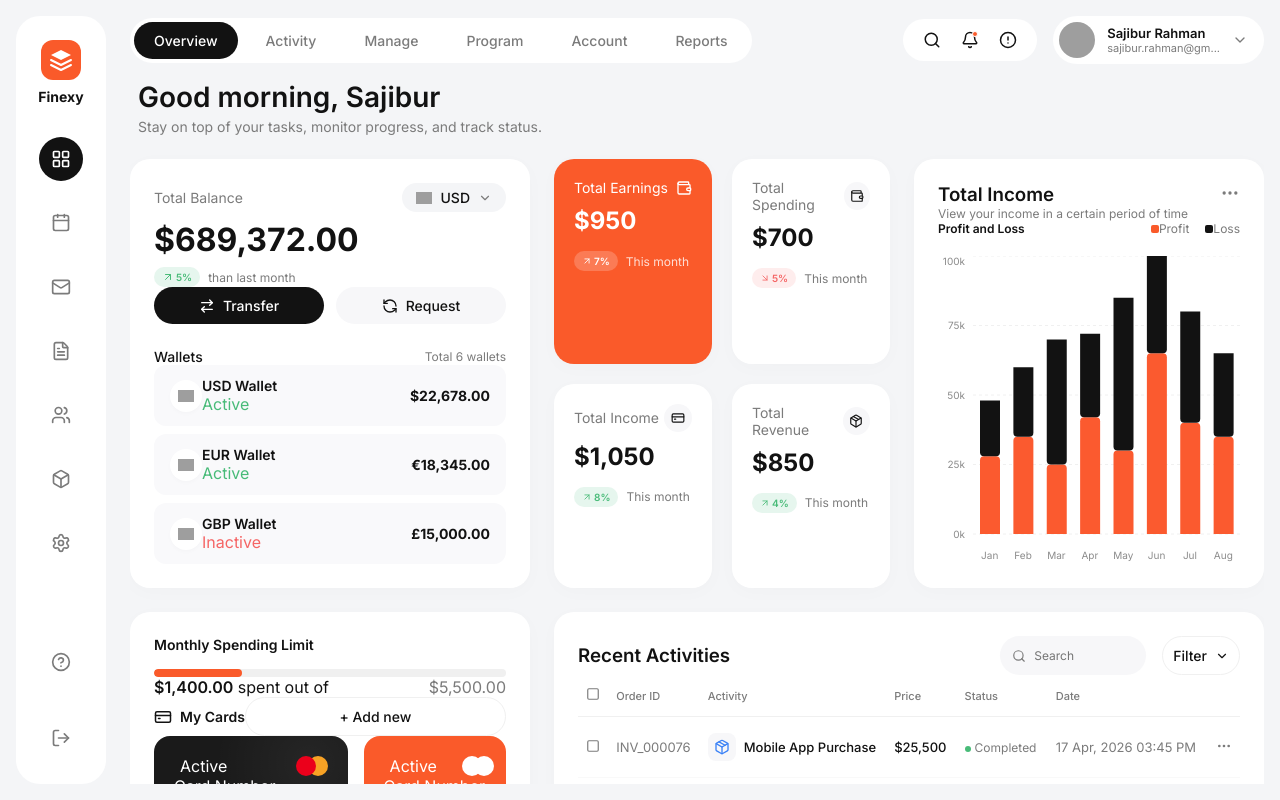
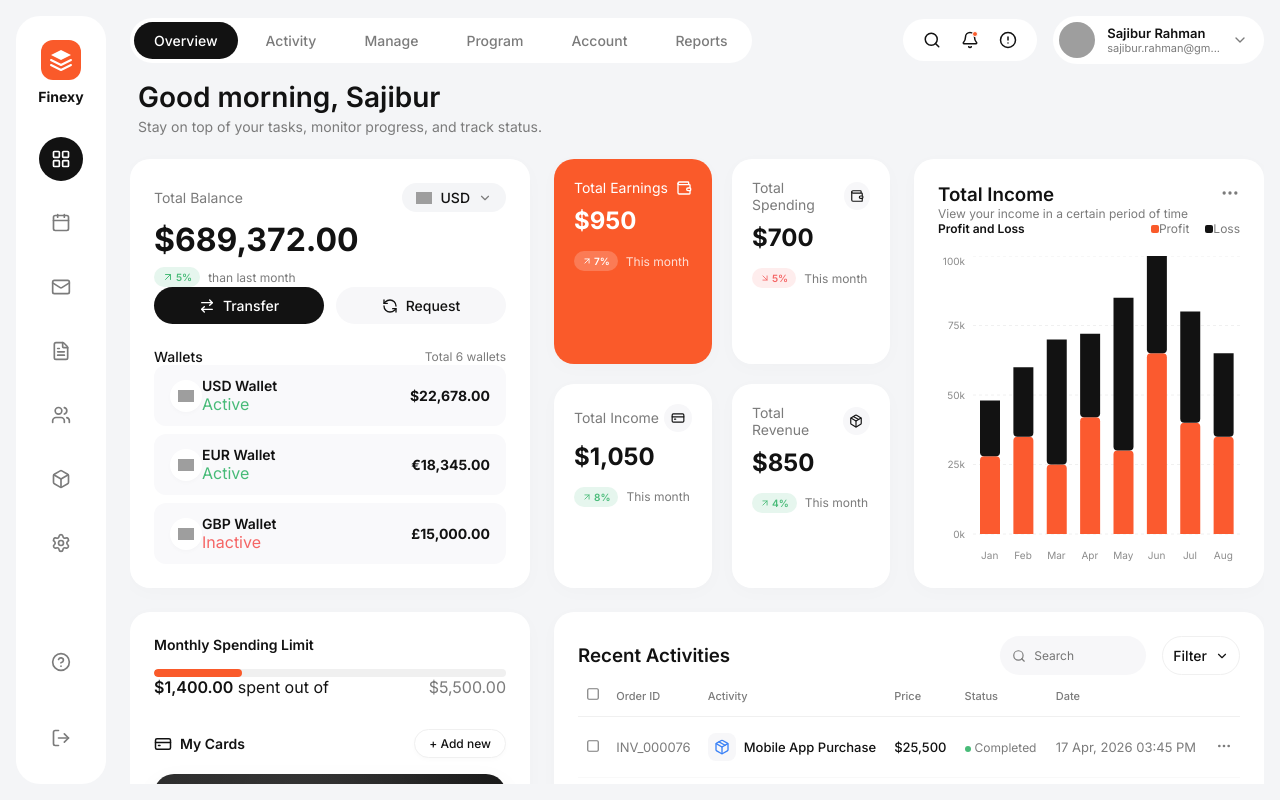
Before and after one commit to Biniyam-Taye/Hotel-Mobile-App, a React (Vite) app in the folder admin-dashboard/: page / in a window 1280 px wide. Built offline with nearby package versions, Linux system fonts and the light colour scheme; grey boxes are pictures that could not be loaded.

Commit message:
feat: implement admin dashboard component with financial statistics and charts

```diff
--- a/admin-dashboard/src/components/Dashboard.css
+++ b/admin-dashboard/src/components/Dashboard.css
@@ -255,57 +255,131 @@
   border-radius: 4px;
 }
 
-.cards-list {
+.my-cards-header {
   display: flex;
+  justify-content: space-between;
+  align-items: center;
+  margin-top: 32px;
+  margin-bottom: 16px;
+}
+
+.add-new-btn {
+  background-color: white;
+  border: 1px solid var(--border-color);
+  border-radius: 20px;
+  padding: 6px 14px;
+  font-size: 12px;
+  font-weight: 500;
+  color: var(--text-dark);
+  cursor: pointer;
+  transition: all 0.2s;
+  box-shadow: 0 2px 4px rgba(0,0,0,0.02);
+}
+
+.add-new-btn:hover {
+  background-color: #f7f7f9;
+}
+
+.modern-cards-list {
+  display: flex;
+  flex-direction: column;
   gap: 16px;
 }
 
-.cc-dark {
-  flex: 1.5;
-  background-color: #1a1a1a;
-  color: white;
-  border-radius: 16px;
-  padding: 20px;
+.modern-cc {
+  border-radius: 20px;
+  padding: 24px;
   display: flex;
   flex-direction: column;
+  color: white;
   position: relative;
   overflow: hidden;
+  box-shadow: 0 8px 24px rgba(0,0,0,0.05);
 }
 
-.cc-dark::after {
+.modern-cc-dark {
+  background: linear-gradient(135deg, #2c2c2c 0%, #121212 100%);
+}
+
+.modern-cc-dark::after {
   content: '';
   position: absolute;
-  top: 0; right: 0; bottom: 0; left: 0;
-  background: radial-gradient(circle at 80% 20%, rgba(255,255,255,0.05) 0%, transparent 50%);
+  top: -50%; right: -20%; width: 150%; height: 150%;
+  background: radial-gradient(circle at center, rgba(255,255,255,0.08) 0%, transparent 60%);
   pointer-events: none;
 }
 
-.cc-orange {
-  flex: 1;
-  background-color: var(--primary-orange);
-  color: white;
-  border-radius: 16px;
-  padding: 20px;
-  display: flex;
-  flex-direction: column;
+.modern-cc-orange {
+  background: linear-gradient(135deg, #fa6d41 0%, #fa5a2a 100%);
 }
 
-.circles {
+.cc-top {
   display: flex;
+  justify-content: space-between;
+  align-items: center;
+  margin-bottom: 24px;
+  position: relative;
+  z-index: 2;
 }
-.circle-red, .circle-orange, .circle-white {
-  width: 20px;
-  height: 20px;
-  border-radius: 50%;
+
+.cc-badge {
+  background-color: rgba(255,255,255,0.2);
+  backdrop-filter: blur(4px);
+  padding: 4px 10px;
+  border-radius: 12px;
+  font-size: 11px;
+  font-weight: 500;
+  letter-spacing: 0.5px;
 }
-.circle-red { background-color: #eb001b; margin-right: -8px; z-index: 1; }
-.circle-orange { background-color: #f79e1b; }
-.circle-white { background-color: white; margin-right: -8px; z-index: 1; }
 
-.dot {
-  width: 6px;
-  height: 6px;
-  border-radius: 50%;
+.mc-circles { display: flex; }
+.mc-red, .mc-orange, .mc-white, .mc-white-dim {
+  width: 24px; height: 24px; border-radius: 50%;
+}
+.mc-red { background-color: #ff0000; margin-right: -10px; z-index: 1; }
+.mc-orange { background-color: #ff9900; }
+.mc-white { background-color: rgba(255,255,255,0.9); }
+.mc-white-dim { background-color: rgba(255,255,255,0.6); margin-right: -10px; z-index: 1; }
+
+.cc-middle {
+  margin-bottom: 24px;
+  position: relative;
+  z-index: 2;
+}
+
+.cc-label {
+  font-size: 10px;
+  opacity: 0.7;
+  text-transform: uppercase;
+  letter-spacing: 1px;
+  margin-bottom: 4px;
+}
+
+.cc-number {
+  font-family: monospace;
+  font-size: 18px;
+  letter-spacing: 2px;
+  font-weight: 500;
+}
+
+.cc-number-small {
+  font-family: monospace;
+  font-size: 16px;
+  letter-spacing: 2px;
+  font-weight: 500;
+}
+
+.cc-bottom {
+  display: flex;
+  gap: 32px;
+  position: relative;
+  z-index: 2;
+}
+
+.cc-val {
+  font-size: 13px;
+  font-weight: 600;
+  letter-spacing: 1px;
 }
 
 /* --- Activities Table --- */
--- a/admin-dashboard/src/components/Dashboard.jsx
+++ b/admin-dashboard/src/components/Dashboard.jsx
@@ -205,55 +205,51 @@ const Dashboard = () => {
               <span className="text-[10px] text-light">$5,500.00</span>
             </div>
 
-            <div className="flex justify-between items-center mt-6 mb-4">
+            <div className="my-cards-header">
               <div className="flex items-center gap-2">
                 <CreditCard size={18} />
                 <h3 className="font-semibold text-sm">My Cards</h3>
               </div>
-              <button className="btn btn-outline text-xs py-1 px-3">+ Add new</button>
+              <button className="add-new-btn">+ Add new</button>
             </div>
 
-            <div className="cards-list">
-              <div className="cc-dark">
-                <div className="flex justify-between items-center mb-6">
-                  <div className="flex items-center gap-1 bg-white/20 px-2 py-1 rounded text-[10px]">
-                     <span className="dot bg-white"></span> Active
-                  </div>
-                  <div className="circles">
-                    <span className="circle-red"></span>
-                    <span className="circle-orange"></span>
+            <div className="modern-cards-list">
+              <div className="modern-cc modern-cc-dark">
+                <div className="cc-top">
+                  <div className="cc-badge bg-white-trans">Active</div>
+                  <div className="mc-circles">
+                    <span className="mc-red"></span>
+                    <span className="mc-orange"></span>
                   </div>
                 </div>
-                <div className="cc-info">
-                  <div className="text-[10px] opacity-70">Card Number</div>
-                  <div className="font-medium text-sm mb-4">**** **** **** 6782</div>
-                  <div className="flex gap-6">
-                    <div>
-                      <div className="text-[10px] opacity-70">EXP</div>
-                      <div className="text-xs font-medium">09/29</div>
-                    </div>
-                    <div>
-                      <div className="text-[10px] opacity-70">CVV</div>
-                      <div className="text-xs font-medium">611</div>
-                    </div>
+                <div className="cc-middle">
+                  <div className="cc-label">Card Number</div>
+                  <div className="cc-number">**** **** **** 6782</div>
+                </div>
+                <div className="cc-bottom">
+                  <div className="cc-info-block">
+                    <div className="cc-label">EXP</div>
+                    <div className="cc-val">09/29</div>
+                  </div>
+                  <div className="cc-info-block">
+                    <div className="cc-label">CVV</div>
+                    <div className="cc-val">611</div>
                   </div>
                 </div>
               </div>
 
-              <div className="cc-orange">
-                <div className="flex justify-between items-center mb-6">
-                  <div className="flex items-center gap-1 bg-white/20 px-2 py-1 rounded text-[10px]">
-                     <span className="dot bg-white"></span> Active
-                  </div>
-                  <div className="circles">
-                     <span className="circle-white opacity-50"></span>
-                     <span className="circle-white"></span>
+              <div className="modern-cc modern-cc-orange">
+                <div className="cc-top">
+                  <div className="cc-badge bg-white-trans">Active</div>
+                  <div className="mc-circles">
+                     <span className="mc-white-dim"></span>
+                     <span className="mc-white"></span>
                   </div>
                 </div>
-                 <div className="cc-info mt-auto">
-                    <div className="text-[10px] opacity-80">Card Number</div>
-                    <div className="font-medium text-sm">**** **** **** 4356</div>
-                 </div>
+                <div className="cc-middle mt-auto">
+                    <div className="cc-label">Card Number</div>
+                    <div className="cc-number-small">**** 4356</div>
+                </div>
               </div>
             </div>
           </div>
```
